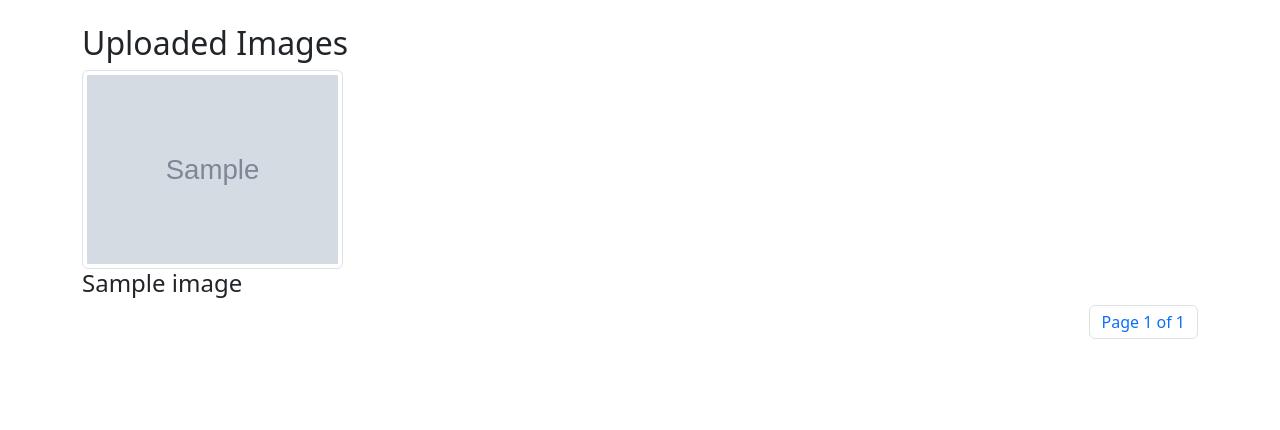
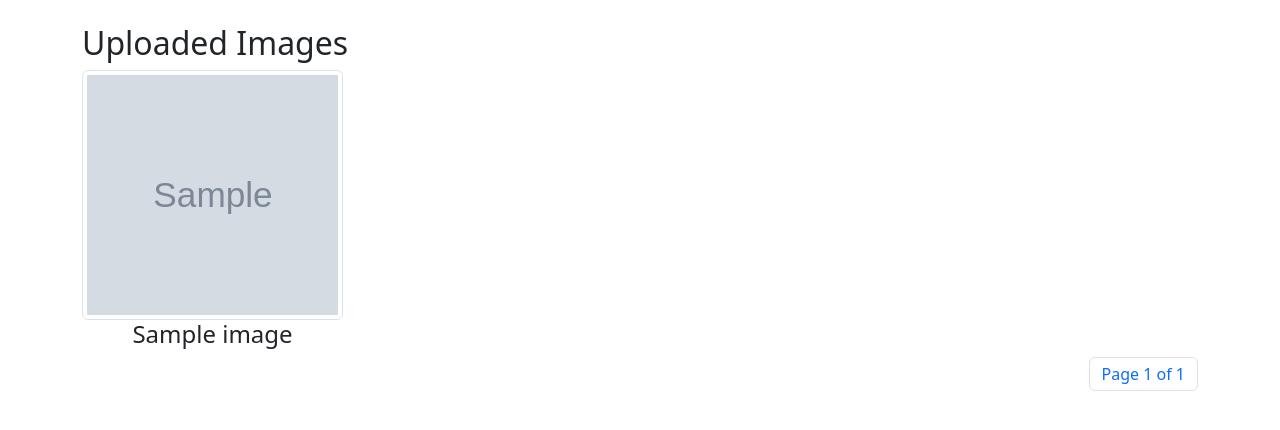
Before and after one commit to MurtadaAhmed/YPH-YourPhotoHost, a Django app: page /users/1/images/ in a window 1280 px wide. Shown: the part 56-486 px from the top of the page. Run offline with Django 4.2, Linux system fonts and the light colour scheme; a user stored in the database is signed in; tables that the repository leaves empty hold one stand-in row (values such as "Sample post"); grey boxes marked "Sample" are stand-in pictures; some libraries are stand-ins or nearby versions.

Commit message:
fixed user_image template

```diff
--- a/murtidjango/templates/user_images.html
+++ b/murtidjango/templates/user_images.html
@@ -1,6 +1,23 @@
 {% extends 'base.html' %}
 {% block title %}YPH - Images{% endblock %}
 {% block content %}
+    <style>
+  .thumbnail-wrapper {
+    height: 250px;
+    overflow: hidden;
+  }
+
+  .thumbnail-wrapper img {
+    width: 100%;
+    height: 100%;
+    object-fit: cover;
+  }
+
+  .title-wrapper {
+    text-align: center;
+  }
+</style>
+
     <h2>
     Uploaded Images
     </h2>
@@ -8,9 +25,13 @@
         <div class="row">
         {% for image in images %}
         <div class="col-md-3">
+        <div class="thumbnail-wrapper">
      {% if image.title is not None %}
         <a href="{% url 'image_details' image.pk %}"><img src="{{ image.image.url }}" alt="{{ image.title }}" class="img-thumbnail"></a>
-        <h4>{{ image.title }}</h4>
+        </div>
+         <div class="title-wrapper">
+         <h4>{{ image.title }}</h4>
+         </div>
       {% else %}
       <a href="{% url 'image_details' image.pk %}"><img src="{{ image.image.url }}" alt="img" class="img-thumbnail"></a>
         <h4>No title</h4>
```
